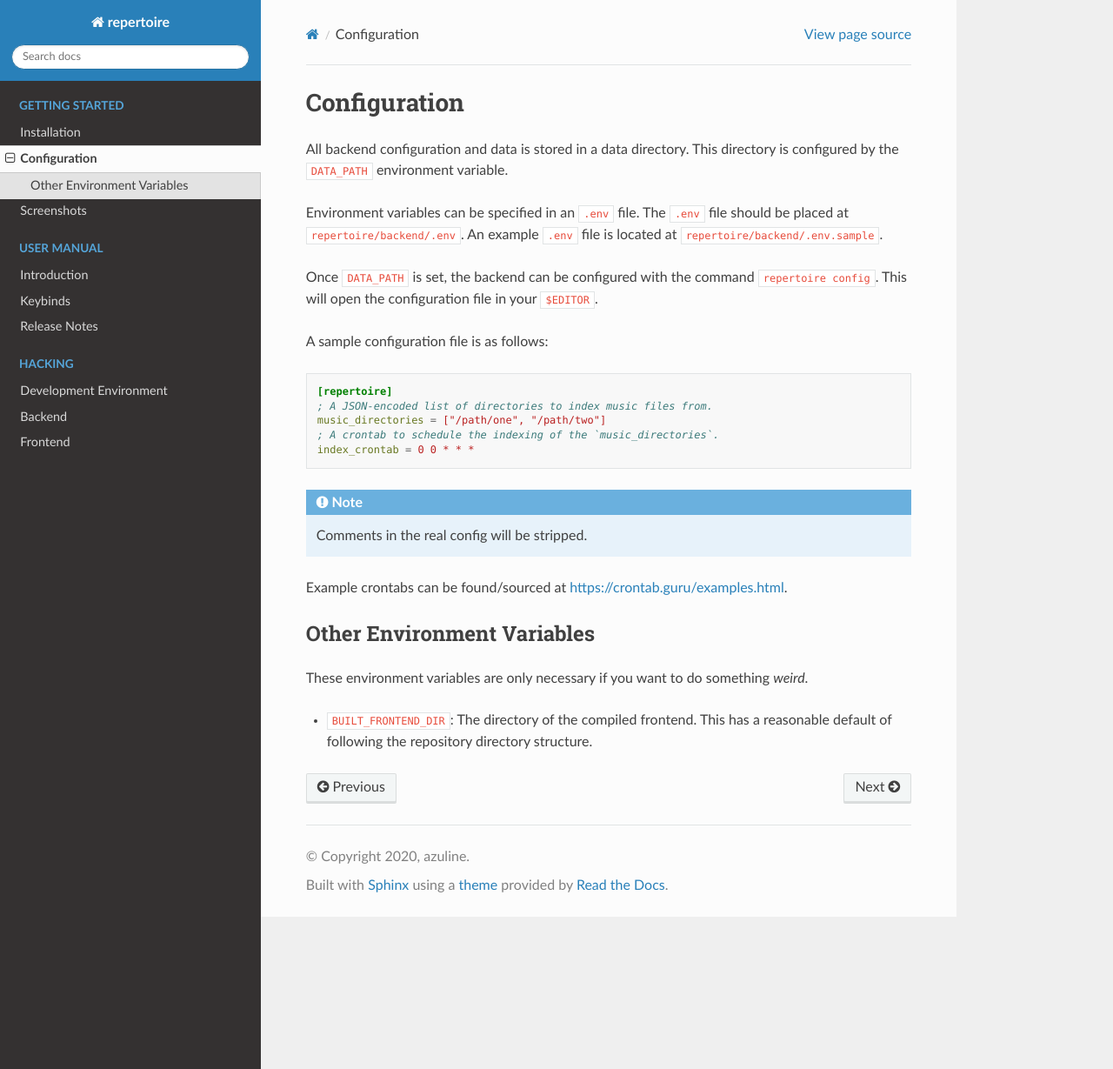
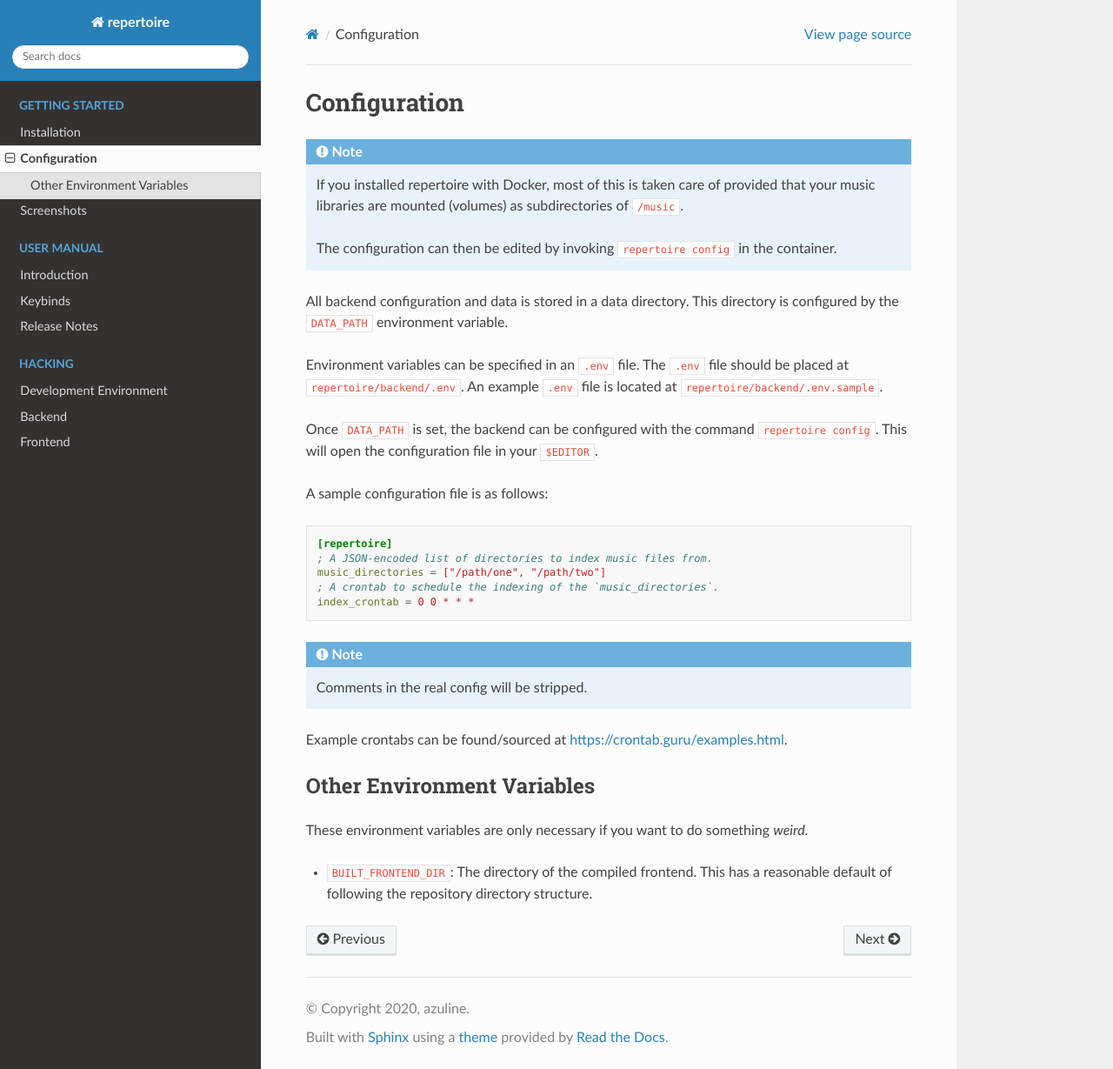
Before and after one commit to azuline/repertoire, a Sphinx documentation site: the page built from docs/start/configuration.rst, in a window 1280 px wide and 1229 px high. Shown: the whole window at 87% size. Built offline with Sphinx 7.4.7 and the Read the Docs theme 2.0.0, drawn with Linux system fonts in a browser that asks for light colours; pages that are not in the unit, such as notebooks, are missing from menus.

Commit message:
add a documentation note that configuration w/ docker is handled

```diff
--- a/docs/start/configuration.rst
+++ b/docs/start/configuration.rst
@@ -2,6 +2,15 @@
 
 Configuration
 =============
+
+.. note::
+
+   If you installed repertoire with Docker, most of this is taken care of
+   provided that your music libraries are mounted (volumes) as subdirectories
+   of ``/music``.
+
+   The configuration can then be edited by invoking ``repertoire config`` in the
+   container.
 
 All backend configuration and data is stored in a data directory. This
 directory is configured by the ``DATA_PATH`` environment variable.
```
